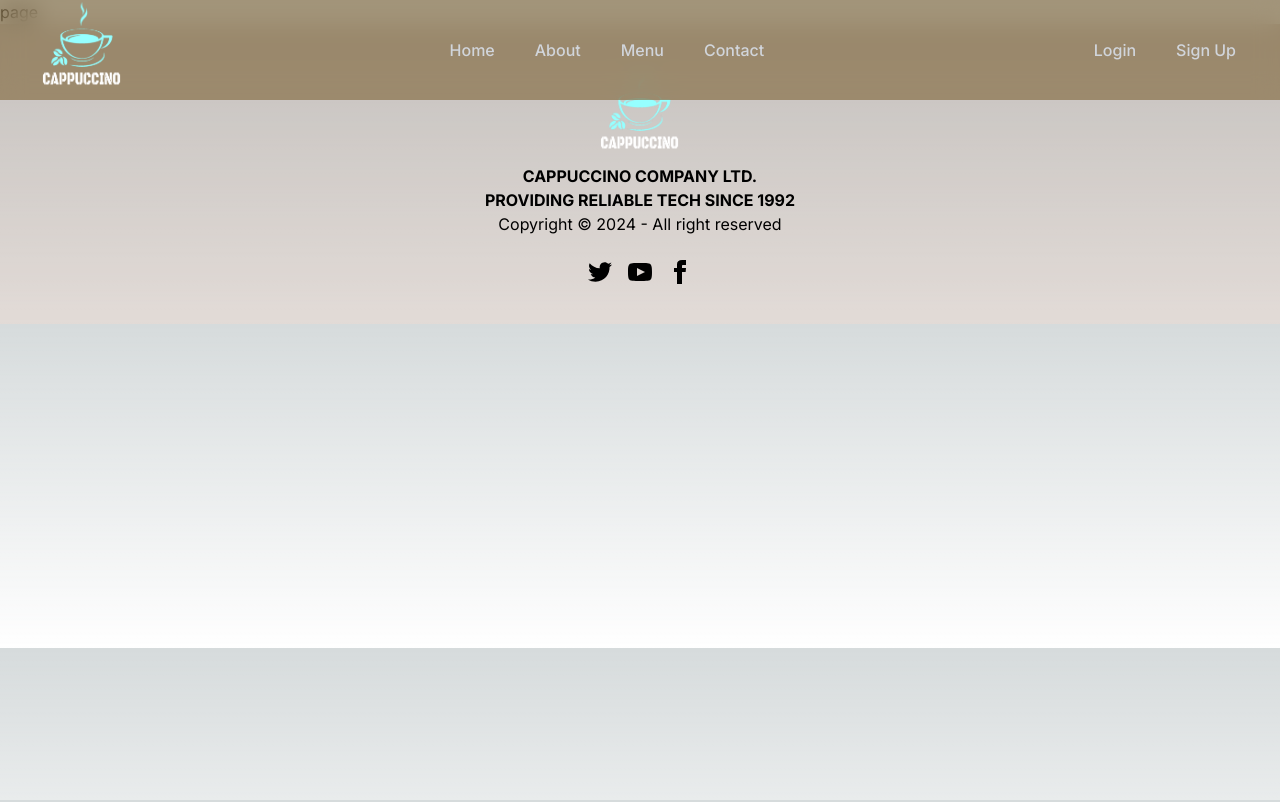
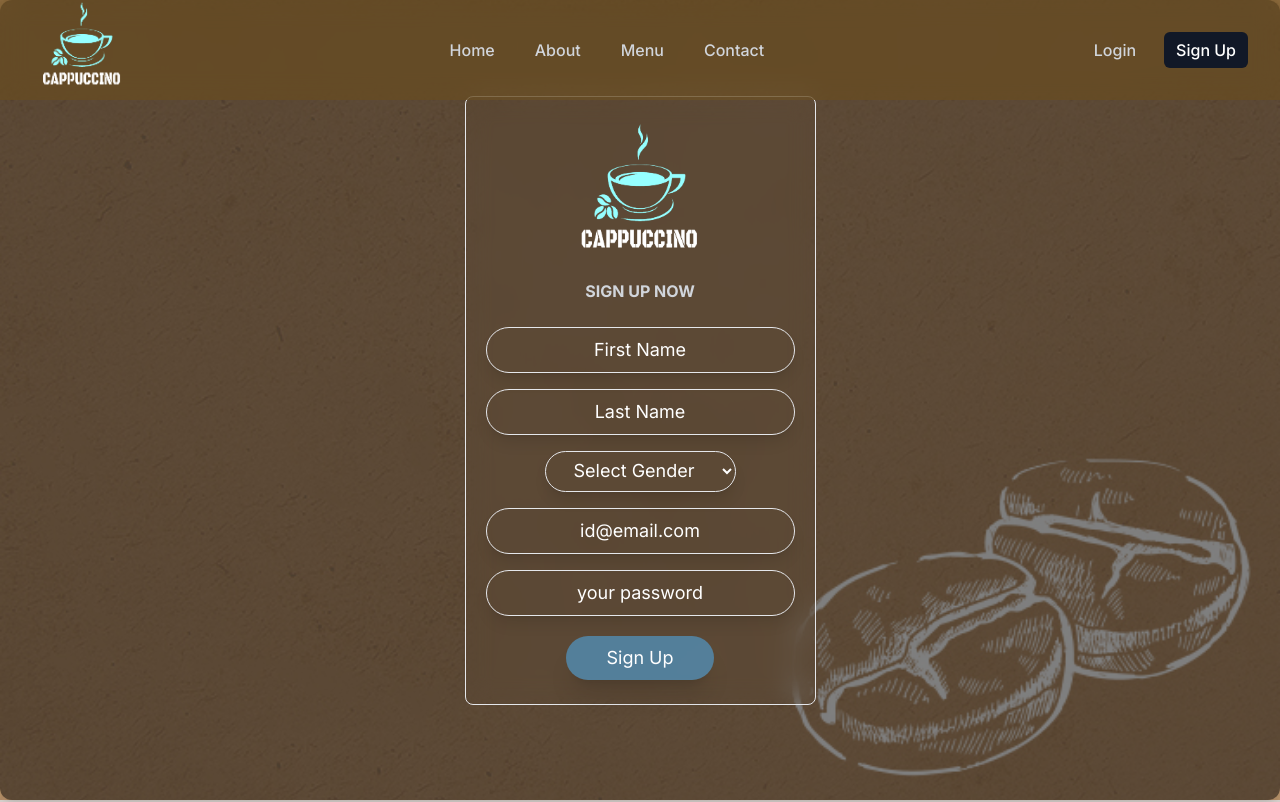
Before and after one commit to xnafi/cappuccino, a Next.js app: page /sign-up in a window 1280 px wide. Shown: the top 802 px of the page. Built offline with nearby package versions, Linux system fonts and the light colour scheme.

Commit message:
sign up page done

```diff
--- a/src/app/loading.tsx
+++ b/src/app/loading.tsx
@@ -1,6 +1,6 @@
 export default function Loader() {
   return (
-    <p className="text-6xl bg-black text-white flex flex-col items-center justify-center h-[100vh] w-full">
+    <p className=" text-2xl lg:text-6xl bg-black text-white flex flex-col items-center justify-center h-[100vh] w-full">
       Loading the page...
     </p>
   );
--- a/src/app/login/page.tsx
+++ b/src/app/login/page.tsx
@@ -1,4 +1,4 @@
-"use client";
+'use client'
 import Image from "next/image";
 import logo from "../../../public/assets/logo/logo.png";
 import {
@@ -10,7 +10,6 @@ import {
 } from "react-hook-form";
 import style from "../../components/view/Banner.tsx/banner.module.css";
 import bg from "../../../public/assets/img2.jpg";
-import FadeIn from "@/utils/FadeIn";
 
 const LoginPage = () => {
   type Inputs = {
@@ -59,7 +58,9 @@ const LoginPage = () => {
           <div className="text-white">
             <div className="mb-6 flex flex-col items-center ">
               <Image src={logo} width={150} height={150} priority alt="" />
-              <span className="text-gray-300 mt-2">Enter Login Details</span>
+              <span className="text-gray-300 mt-2 font-bold uppercase">
+                Enter Login Details
+              </span>
             </div>
             <form
               onSubmit={handleSubmit(onSubmit)}
@@ -69,7 +70,7 @@ const LoginPage = () => {
               <div className="mb-4 text-lg">
                 <input
                   className="rounded-3xl border bg-transparent bg-opacity-50 px-6 py-2 text-center text-inherit placeholder-white shadow-lg outline-none backdrop-blur-md"
-                  type="text"
+                  type="email"
                   placeholder="id@email.com"
                   {...register("email", {
                     required: "Email is required",
--- a/src/app/sign-up/page.tsx
+++ b/src/app/sign-up/page.tsx
@@ -1,7 +1,184 @@
-import React from 'react'
+"use client";
+import Image from "next/image";
+import logo from "../../../public/assets/logo/logo.png";
+import { useForm, SubmitHandler } from "react-hook-form";
+import style from "../../components/view/Banner.tsx/banner.module.css";
+import bg from "../../../public/assets/home-1-s-slider-1.jpg";
 
-export default function page() {
+const SignUp = () => {
+  type Inputs = {
+    firstName: string;
+    lastName: string;
+    gender: string;
+    email: string;
+    password: string | number;
+  };
+
+  const {
+    register,
+    handleSubmit,
+    reset,
+    formState: { errors },
+  } = useForm<Inputs>();
+  const onSubmit: SubmitHandler<Inputs> = (data) => {
+    console.log(data);
+    reset();
+  };
+
   return (
-    <div>page</div>
-  )
-}
+    <div className="w-full">
+      <div className={`${style.bgWrap}`}>
+        <Image
+          alt="coffee image"
+          src={bg}
+          placeholder="blur"
+          quality={100}
+          fill
+          sizes="100vw"
+          style={{
+            objectFit: "cover",
+          }}
+        />
+      </div>
+      <div
+        className={`${style.bgText} h-full rounded-xl bg-black/50 bg-opacity-50 px-16 py-8 shadow-lg flex flex-col justify-center items-center`}
+      >
+        {/* login form */}
+        <div className="backdrop-blur-md border py-6 rounded-lg px-2 md:px-5 flex flex-col justify-center items-center">
+          <div className="text-white">
+            <div className="mb-6 flex flex-col items-center">
+              <Image src={logo} width={150} height={150} priority alt="" />
+              <span className="text-gray-300 mt-2 font-bold uppercase">
+                Sign Up Now
+              </span>
+            </div>
+            <form
+              onSubmit={handleSubmit(onSubmit)}
+              className="flex flex-col justify-center items-center space-y-4 w-[80%] mx-auto"
+            >
+              {/* first name */}
+              <div className="text-lg">
+                <input
+                  className="rounded-3xl border bg-transparent bg-opacity-50 px-6 py-2 text-center text-inherit placeholder-white shadow-lg outline-none backdrop-blur-md"
+                  type="text"
+                  placeholder="First Name"
+                  {...register("firstName", {
+                    required: "First name is required",
+                  })}
+                />
+                <br />
+                <div className="text-center text-wrap">
+                  {errors.firstName && (
+                    <span className="text-red-500 text-xs text-wrap">
+                      {errors.firstName.message}
+                    </span>
+                  )}
+                </div>
+              </div>
+              {/* last name */}
+              <div className="text-lg">
+                <input
+                  className="rounded-3xl border bg-transparent bg-opacity-50 px-6 py-2 text-center text-inherit placeholder-white shadow-lg outline-none backdrop-blur-md"
+                  type="text"
+                  placeholder="Last Name"
+                  {...register("lastName", {
+                    required: "Last name is required",
+                  })}
+                />
+                <br />
+                <div className="text-center text-wrap">
+                  {errors.lastName && (
+                    <span className="text-red-500 text-xs text-wrap">
+                      {errors.lastName.message}
+                    </span>
+                  )}
+                </div>
+              </div>
+              {/* gender */}
+              <div className="text-lg w-full">
+                <select
+                  className="rounded-3xl border !bg-[#5C4935] bg-opacity-50 px-6 py-2 text-center text-inherit shadow-lg outline-none backdrop-blur-md"
+                  {...register("gender", {
+                    required: "Gender is required",
+                  })}
+                >
+                  <option value="">Select Gender</option>
+                  <option value="male">Male</option>
+                  <option value="female">Female</option>
+                  <option value="other">Other</option>
+                </select>
+                <br />
+                <div className="text-center text-wrap">
+                  {errors.gender && (
+                    <span className="text-red-500 text-xs text-wrap">
+                      {errors.gender.message}
+                    </span>
+                  )}
+                </div>
+              </div>
+
+              {/* email */}
+              <div className="text-lg">
+                <input
+                  className="rounded-3xl border bg-transparent bg-opacity-50 px-6 py-2 text-center text-inherit placeholder-white shadow-lg outline-none backdrop-blur-md"
+                  type="text"
+                  placeholder="id@email.com"
+                  {...register("email", {
+                    required: "Email is required",
+                    pattern: {
+                      value: /^[A-Z0-9._%+-]+@[A-Z0-9.-]+\.[A-Z]{2,}$/i,
+                      message: "Invalid email address",
+                    },
+                  })}
+                />
+                <br />
+                <div className="text-center text-wrap">
+                  {errors.email && (
+                    <span className="text-red-500 text-xs text-wrap">
+                      {errors.email.message}
+                    </span>
+                  )}
+                </div>
+              </div>
+              {/* password */}
+              <div className="text-lg">
+                <input
+                  className="rounded-3xl border bg-transparent bg-opacity-50 px-6 py-2 text-center text-inherit placeholder-white shadow-lg outline-none backdrop-blur-md"
+                  type="password"
+                  placeholder="your password"
+                  {...register("password", {
+                    required: "Password is required",
+                    pattern: {
+                      value:
+                        /^(?=.*[0-9])(?=.*[!@#$%^&*])[a-zA-Z0-9!@#$%^&*]{6,16}$/,
+                      message:
+                        "Invalid password format (6-16 characters with special characters)",
+                    },
+                  })}
+                />
+                <br />
+                <div className="text-center text-wrap">
+                  {errors.password && (
+                    <span className="text-red-500 text-xs text-wrap">
+                      {errors.password.message}
+                    </span>
+                  )}
+                </div>
+              </div>
+              <div className="!mt-5 flex justify-center text-lg text-black">
+                <button
+                  type="submit"
+                  className="rounded-3xl bg-[#4db5ff] bg-opacity-50 px-10 py-2 text-white shadow-xl backdrop-blur-md transition-colors duration-300 hover:bg-yellow-600"
+                >
+                  Sign Up
+                </button>
+              </div>
+            </form>
+          </div>
+        </div>
+      </div>
+    </div>
+  );
+};
+
+export default SignUp;
--- a/src/components/shared/Navbar/Navbar.tsx
+++ b/src/components/shared/Navbar/Navbar.tsx
@@ -203,10 +203,10 @@ const Navbar = () => {
                     Login
                   </span>
                 </Link>
-                <Link href="/signUp">
+                <Link href="/sign-up">
                   <span
                     className={`px-3 py-2 rounded-md text-md font-medium ${
-                      isActive("/signUp")
+                      isActive("/sign-up")
                         ? "bg-gray-900"
                         : "text-gray-300 hover:bg-white/10 hover:text-white"
                     }`}
@@ -282,10 +282,10 @@ const Navbar = () => {
               Login
             </span>
           </Link>
-          <Link href="/signUp" onClick={handleClose}>
+          <Link href="/sign-up" onClick={handleClose}>
             <span
               className={`block px-3 py-2 rounded-md text-base font-medium ${
-                isActive("/signUp")
+                isActive("/sign-up")
                   ? "bg-gray-900"
                   : "text-gray-300 hover:bg-white/10 hover:text-white"
               }`}
```
